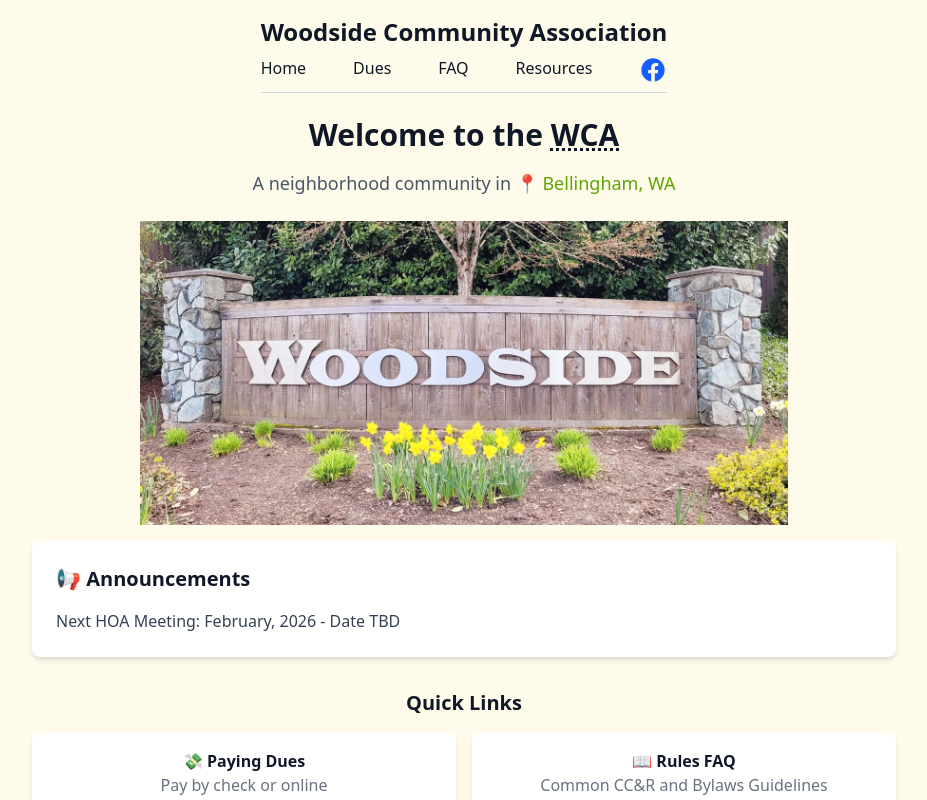
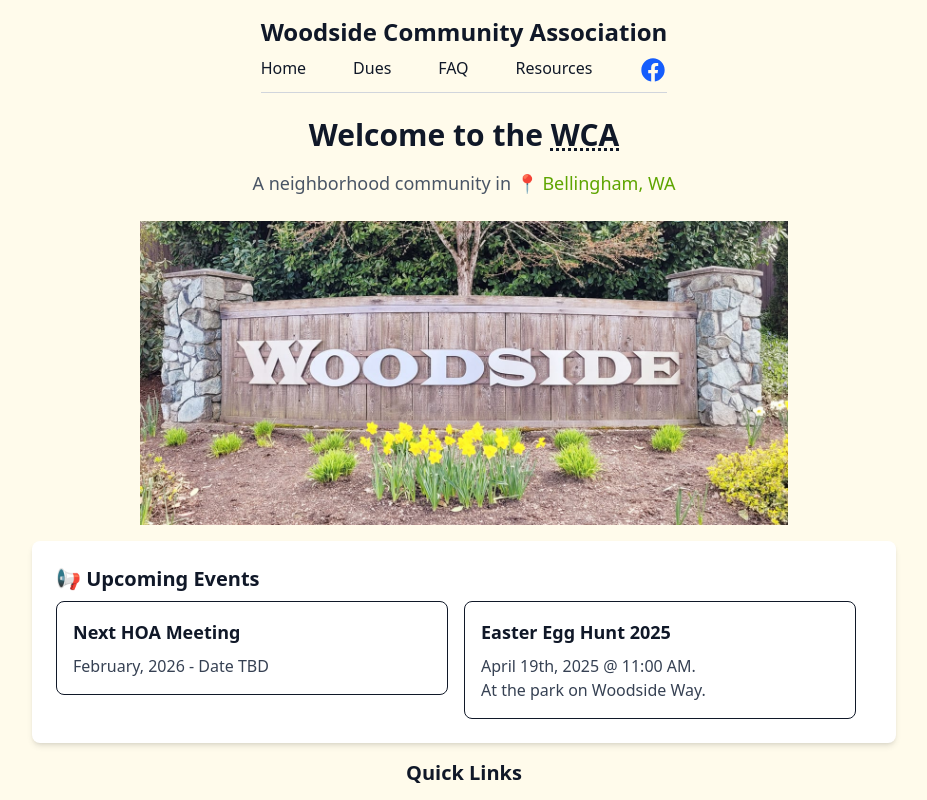
Before and after one commit to kyle-rader/woodside.github.io, a SvelteKit app: page / in a window 1280 px wide. Shown: the top 800 px of the page, without its empty margins (176-1103 px from the left). Built offline with nearby package versions, Linux system fonts and the light colour scheme.

Commit message:
Add faq page and easter egg hunt info

```diff
--- a/src/lib/index.ts
+++ b/src/lib/index.ts
@@ -1,3 +1,3 @@
 // place files you want to import through the `$lib` alias in this folder.
-export const contactEmail = 'woodsidebhamhoa@googlegroups.com';
+export const contactEmail = 'bhamwca@googlegroups.com';
 export const facebookUrl = 'https://www.facebook.com/groups/WoodsideBellingham';
--- a/src/lib/layout/section.svelte
+++ b/src/lib/layout/section.svelte
@@ -2,7 +2,7 @@
 	let { title, children, class: className = '' } = $props();
 </script>
 
-<div class="mb-8 rounded-lg bg-white p-6 text-left shadow-md dark:bg-zinc-700 {className}">
-	<h2 class="mb-4 text-xl font-semibold">{title}</h2>
+<div class="mb-4 rounded-lg bg-white p-6 text-left shadow-md dark:bg-zinc-700 {className}">
+	<h2 class="mb-2 text-xl font-semibold">{title}</h2>
 	{@render children()}
 </div>
--- a/src/routes/+page.svelte
+++ b/src/routes/+page.svelte
@@ -7,6 +7,21 @@
 
 	const nextMeeting = 'February, 2026 - Date TBD';
 	const contactEmail = 'woodsidebhamhoa@googlegroups.com';
+
+	let events = [
+		{
+			title: 'Next HOA Meeting',
+			notes: 'February, 2026 - Date TBD',
+			clearOn: '2026-03-15'
+		},
+		{
+			title: 'Easter Egg Hunt 2025',
+			notes: 'April 19th, 2025 @ 11:00 AM.<br/>At the park on Woodside Way.',
+			clearOn: '2025-04-20'
+		}
+	];
+
+	let futureEvents = events.filter((event) => new Date(event.clearOn) > new Date());
 
 	const googleMapsUrl =
 		'https://www.google.com/maps/@48.7802007,-122.4310919,427a,35y,92.86h,48.09t/data=!3m1!1e3?entry=ttu&g_ep=EgoyMDI1MDQwOS4wIKXMDSoASAFQAw%3D%3D';
@@ -25,12 +40,16 @@
 
 	<img src="/img/woodside_sign.jpg" alt="Woodside Sign" class="mx-auto mb-4 sm:w-3/4" />
 
-	<Section
-		title="📢 Announcements"
-		class="rounded-lg bg-white text-center shadow-md dark:bg-zinc-700"
-	>
-		<div class="space-y-2">
-			<p class="text-gray-700 dark:text-gray-200">Next HOA Meeting: {nextMeeting}</p>
+	<Section title="📢 Upcoming Events" class="gap-4 rounded-lg bg-white shadow-md dark:bg-zinc-700">
+		<div class="flex flex-col gap-4 sm:flex-row sm:flex-wrap">
+			{#each futureEvents as event}
+				<div class="min-w-[300px] flex-1 sm:max-w-[calc(50%-1rem)]">
+					<div class="flex flex-col gap-2 rounded-lg border p-4">
+						<h3 class="text-lg font-bold">{event.title}</h3>
+						<p class="text-gray-700 dark:text-gray-200">{@html event.notes}</p>
+					</div>
+				</div>
+			{/each}
 		</div>
 	</Section>
 
--- a/src/routes/faq/+page.svelte
+++ b/src/routes/faq/+page.svelte
@@ -1,10 +1,43 @@
 <script lang="ts">
+	import { contactEmail } from '$lib';
+	import Link from '$lib/components/link.svelte';
 	import Container from '$lib/layout/container.svelte';
 	import Section from '$lib/layout/section.svelte';
+	import FaqItem from './faq_item.svelte';
 </script>
 
 <Container>
-	<Section title="FAQ">
-		<p>Coming Soon!</p>
+	<Section title="❓ FAQ" class="flex flex-col gap-4">
+		<FaqItem title="🗑️ Trash & ♻️ Recycling Schedule">
+			You can find your schedule on
+			<Link href="https://ssc-inc.com/collection-schedule/"
+				>the <abbr title="Sanitation Service Company">SSC</abbr> website here</Link
+			>.
+		</FaqItem>
+	</Section>
+
+	<Section title="🌳 Tree Rules" class="flex flex-col gap-4">
+		<FaqItem title="🌱 Planting new Trees">
+			Trees must not be <em>planted</em> if they can grow taller than <strong>35 feet</strong>.
+			<p class="mt-4">
+				A typical 2 story home is 20-25 feet tall. If you planted a tree, and it's taller than your
+				home it will likely need to be trimmed or removed.
+			</p>
+		</FaqItem>
+
+		<FaqItem title="🪚 Trees Blocking Views">
+			Trees which impede protected views of other homes must be trimmed to the view-owners
+			satisfaction. Enforcement of this rule is at the discretion of the board, but
+			<strong>we are moving forward with establishing an official fine process</strong>
+			for not complying.
+			<p class="mt-4">More info will be available soon.</p>
+		</FaqItem>
+
+		<FaqItem title="🌲 Legacy Trees">
+			There are special rules about <em>legacy trees</em> that were left on the land before the
+			division was created. These are typically very large, and there are very few left in the
+			neighborhood. If you think you have a legacy tree and want to remove it please contact us at
+			<Link href={`mailto:${contactEmail}`}>{contactEmail}</Link>.
+		</FaqItem>
 	</Section>
 </Container>
--- /dev/null
+++ b/src/routes/faq/faq_item.svelte
@@ -0,0 +1,8 @@
+<script lang="ts">
+	let { title, children } = $props();
+</script>
+
+<div class="rounded-md bg-gray-100 p-4 dark:bg-zinc-800">
+	<h3 class="mb-2 text-lg font-bold">{title}</h3>
+	{@render children()}
+</div>
--- a/src/routes/resources/+page.svelte
+++ b/src/routes/resources/+page.svelte
@@ -1,6 +1,5 @@
 <script lang="ts">
 	import Container from '$lib/layout/container.svelte';
-	import Section from '$lib/layout/section.svelte';
 	import Utilities from './utilities.svelte';
 	import Businesses from './businesses.svelte';
 </script>
--- a/src/routes/resources/business_list.svelte
+++ b/src/routes/resources/business_list.svelte
@@ -18,7 +18,7 @@
 </script>
 
 <Section {title}>
-	<ul class="flex flex-col gap-4 sm:grid sm:grid-cols-2 md:grid-cols-3">
+	<ul class="mt-4 flex flex-col gap-4 sm:grid sm:grid-cols-2 md:grid-cols-3">
 		{#each businesses as business}
 			<li class="flex flex-col gap-2">
 				<h2 class="text-lg font-bold">{business.name}</h2>
--- a/src/routes/resources/utilities.svelte
+++ b/src/routes/resources/utilities.svelte
@@ -42,7 +42,7 @@
 </script>
 
 <Section title="🔌 Utilities">
-	<ul class="flex flex-col gap-4 sm:grid sm:grid-cols-2 md:grid-cols-3">
+	<ul class="mt-4 flex flex-col gap-4 sm:grid sm:grid-cols-2 md:grid-cols-3">
 		{#each utilities as utility}
 			<li class="flex flex-col gap-2">
 				<h2 class="text-lg font-bold">{utility.category}</h2>
```
